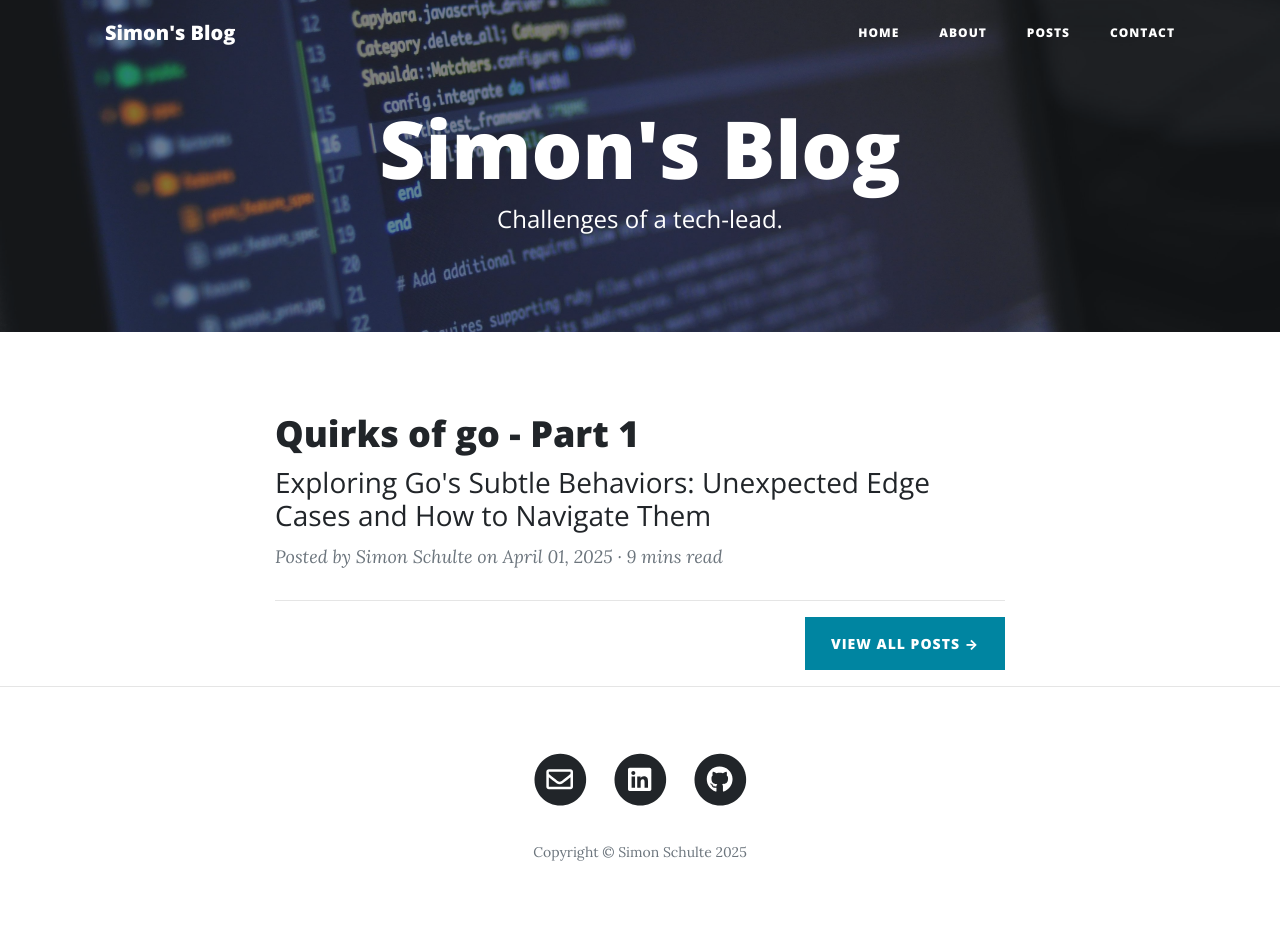
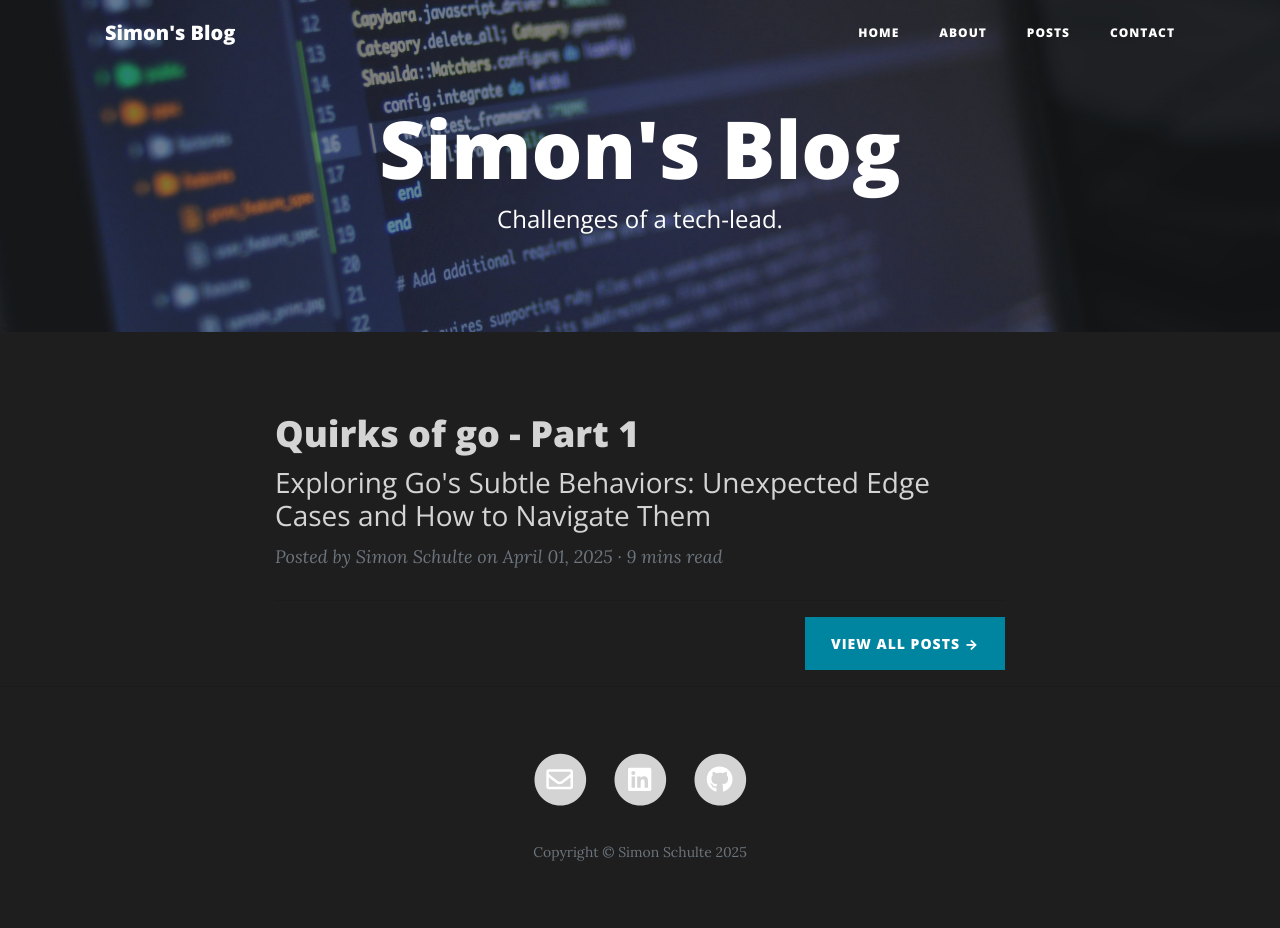
Before and after one commit to Neokil/blog.neokil.de, a Jekyll site: the page built from index.markdown, in a window 1280 px wide. Built offline with Jekyll 4.4.1, drawn with Linux system fonts in a browser that asks for light colours.

Commit message:
make it dark

```diff
--- a/_sass/_global.scss
+++ b/_sass/_global.scss
@@ -1,7 +1,8 @@
 // Global styling for this template
 body {
     font-size: 20px;
-    color: $gray-900;
+    background-color: $background-color;
+    color: $text-color;
 }
 
 p {
@@ -23,7 +24,7 @@ h6 {
 }
 
 a {
-    color: $gray-900;
+    color: $text-color;
 
     &:focus,
     &:hover {
--- a/_sass/components/_navbar.scss
+++ b/_sass/components/_navbar.scss
@@ -82,7 +82,7 @@
             background-color: fade-out($white, .1);
 
             .navbar-brand {
-                color: $gray-900;
+                color: $text-color;
 
                 &:focus,
                 &:hover {
@@ -93,7 +93,7 @@
             .navbar-nav {
                 >li.nav-item {
                     >a {
-                        color: $gray-900;
+                        color: $text-color;
 
                         &:focus,
                         &:hover {
--- a/_sass/sections/_post.scss
+++ b/_sass/sections/_post.scss
@@ -1,7 +1,7 @@
 // Styling for the post page
 .post-preview {
     >a {
-        color: $gray-900;
+        color: $text-color;
 
         &:focus,
         &:hover {
@@ -29,7 +29,7 @@
 
         >a {
             text-decoration: none;
-            color: $gray-900;
+            color: $text-color;
 
             &:focus,
             &:hover {
--- a/_sass/variables/_colors.scss
+++ b/_sass/variables/_colors.scss
@@ -3,3 +3,5 @@
 $teal: #0085A1;
 
 $primary: $teal;
+$background-color: #1E1E1E;
+$text-color: #D4D4D4;
```
